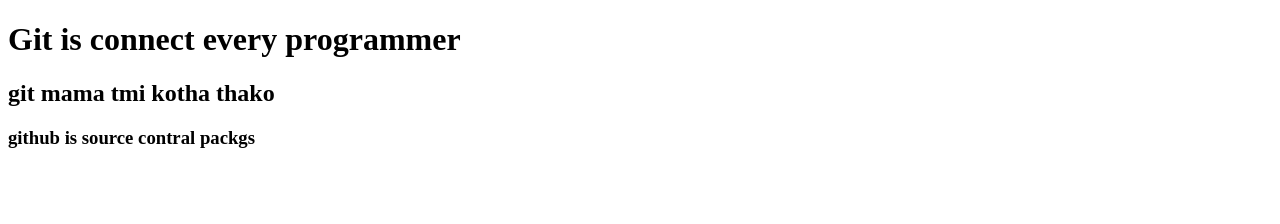
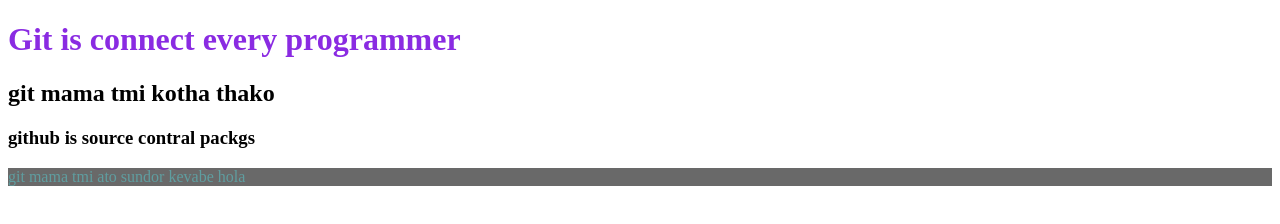
Before and after one commit to sahasraatiq0/My-second-repo, a plain HTML site: page index.html in a window 1280 px wide. Drawn offline with Linux system fonts and the light colour scheme.

Commit message:
stylesheet

```diff
--- a/index.html
+++ b/index.html
@@ -4,11 +4,15 @@
                     <meta charset="UTF-8">
                     <meta name="viewport" content="width=device-width, initial-scale=1.0">
                     <title>My-second github repo</title>
+                    <link rel="stylesheet" href="style.css">
 </head>
 <body>
                    <h1>Git is connect every programmer</h1>
                    <h2>git mama tmi kotha thako</h2>
                    <h3>github is source contral packgs</h3>
+                   <P>
+                     git mama tmi ato sundor kevabe hola
+                   </P>
 
 </body>
 </html>
--- /dev/null
+++ b/style.css
@@ -0,0 +1,7 @@
+h1{
+   color: blueviolet;
+}
+p{
+  color: cadetblue;
+  background-color: dimgray;
+}
```
Also changed, not shown: 1 other file.
